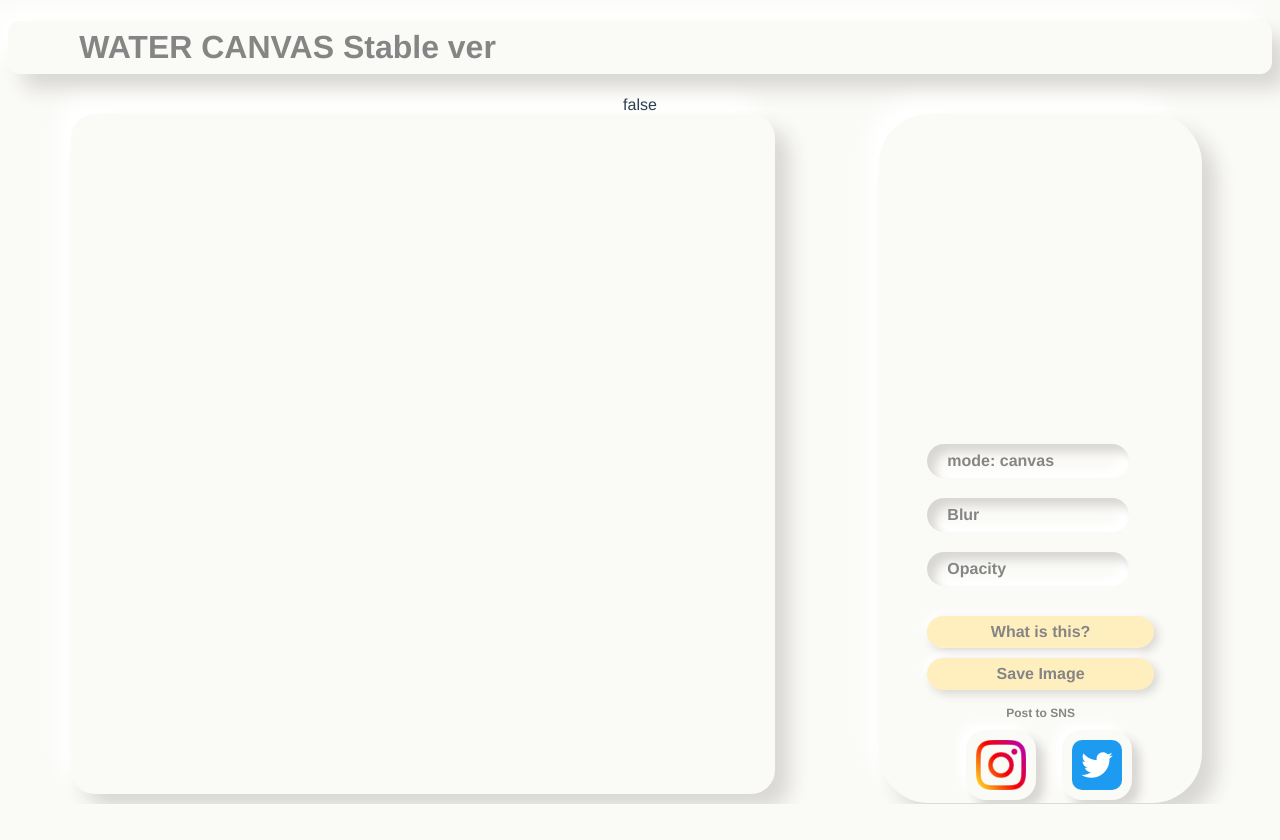
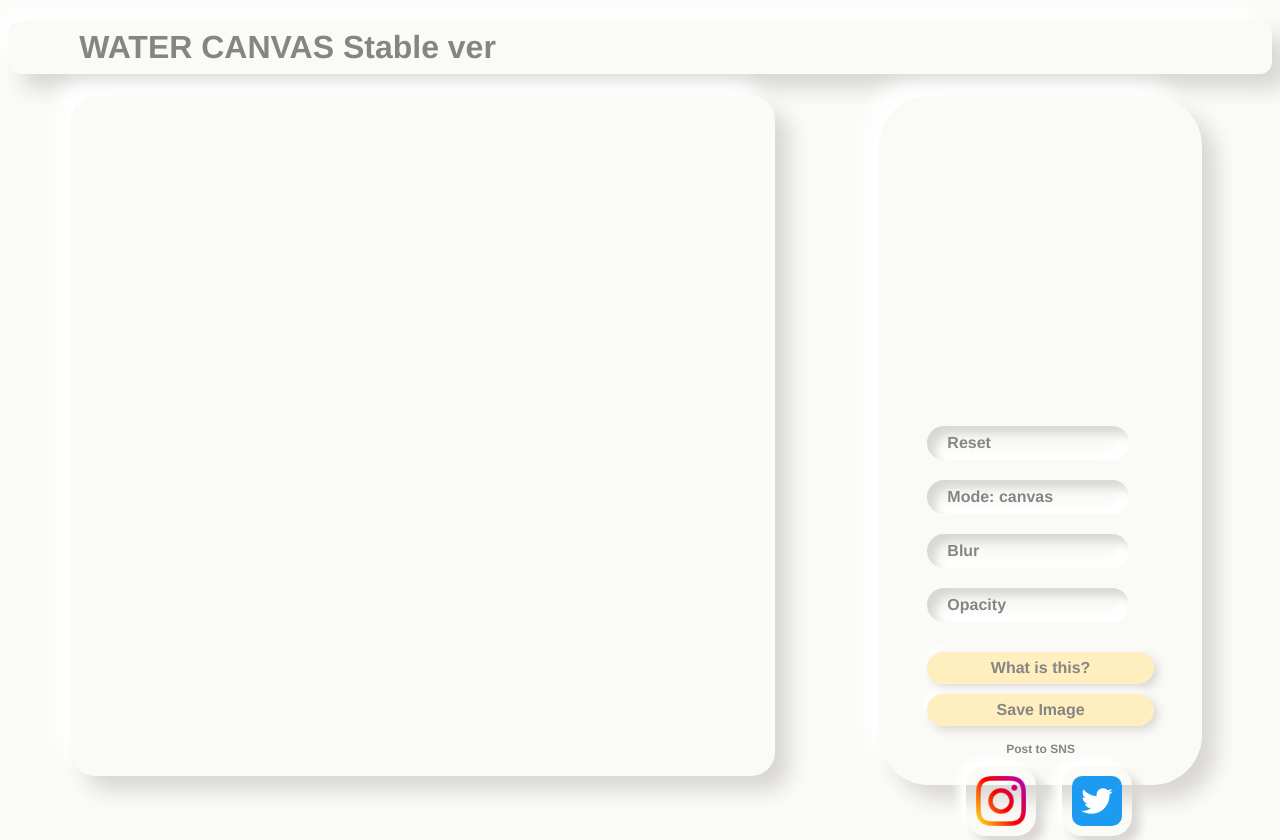
Before and after one commit to Shunkicreate/WaterCanvas, a Vue app: page / in a window 1280 px wide. Before the commit the page ends 804 px from the top, so only its background shows below. Built offline with nearby package versions, Linux system fonts and the light colour scheme.

Commit message:
complete reset and change mode

```diff
--- a/src/components/ColorSetting.vue
+++ b/src/components/ColorSetting.vue
@@ -3,8 +3,11 @@
     <div class="style color">
       <div class="picker"></div>
       <div class="toolBar">
+        <div class="bar mode" @click="ResetCanvas()">
+          <p>Reset</p>
+        </div>
         <div class="bar mode" @click="changeMode()">
-          <p>mode: {{ mode }}</p>
+          <p>Mode: {{ mode }}</p>
         </div>
         <div class="bar blur">
           <p>Blur</p>
@@ -58,9 +61,16 @@ export default defineComponent({
         element.reset()
       });
     }
+    function ResetCanvas() {
+      canvasReset.value = !canvasReset.value
+      childDrawCircles.forEach(element => {
+        element.reset()
+      });
+    }
     return {
       childColorSelector,
       changeMode,
+      ResetCanvas,
       mode
     }
     // const save = {
--- a/src/components/DrowCanvas.vue
+++ b/src/components/DrowCanvas.vue
@@ -1,4 +1,5 @@
-<template><div @abort="console.log('chnges')">{{ canvasReset }}</div>
+<template>
+  <div @abort="console.log('chnges')"></div>
 
   <div class="d-flex justify-content-center" id="drawcanvas"></div>
 </template>
@@ -26,7 +27,6 @@ export default defineComponent({
     const drawing = ref(false)
     const mode = inject('mode') as Ref
     const canvasReset = inject('canvasReset') as Ref
-    console.log(canvasReset.value)
     // const ChildSavedImage = inject('SavedImage') as Ref
 
 
@@ -34,21 +34,11 @@ export default defineComponent({
     const sleep = (ms: number) => new Promise((resolve) => setTimeout(resolve, ms));
     const output = () => {
       timeCounter.value += 1;
-      // timeCounter.value = Math.floor(timeCounter.value)
+    }
 
-
-      // console.log(`output: ${timeCounter.value} 秒`)
-    }
+    //50msごとにカウンターを設置
     setInterval(output, 50)
 
-
-    // console.log(`${new Date().getSeconds()} 秒`)
-    // const countTimer = function () {
-    //   timeCounter.value++;
-    //   sleep(200)
-    //   console.log(timeCounter.value)
-    //   return null;
-    // }
 
     const sketch = (p: p5) => {
       p.setup = () => {
@@ -80,6 +70,8 @@ export default defineComponent({
         // 図形の描画（1px ~ 720pxの間で大きさが変わる）
         // X座標, Y座標, width, height
         //       p.rect(360, 360, p.mouseX + 1, p.mouseX + 1);
+
+        //円を作る関数
         function createNewEllipse() {
           const H = p.random(0, 360)
           const S = p.random(20, 100)
@@ -93,50 +85,35 @@ export default defineComponent({
           p.ellipse(p.mouseX, p.mouseY, R, R)
         };
 
+        //円を更新する関数
         function drawEllipse() {
-          // const H = p.random(0, 360)
-          // const S = p.random(20, 100)
-          // const B = p.random(90, 100)
-          // const A = 10;
-          // const R = p.random(30, 120)
-
-          // const newData = new drawCircles(p.mouseX, p.mouseY, R, H, S, B, A)
-          // childDrawCircles.push(newData)
-
-          // p.fill(H, S, B, A)
-          // p.ellipse(p.mouseX, p.mouseY, R, R)
           childDrawCircles.forEach((value) => {
             for (let index = 0; index < 1; index++) {
-              // value.a[index] -=1;
               p.fill(value.h[index], value.s[index], value.b[index], 3);
               value.r[index] += 3;
               p.ellipse(value.x[index], value.y[index], value.r[index], value.r[index]);
             }
           });
         };
-        // function drawLikeWater() {
-        //   while (timeCounter.value) {
-        //     // drawEllipse()
-        //   }
-        // };
 
-
+        // モードがwaterの時の処理
         if (mode.value == 'water') {
           p.touchMoved = () => {
-            // console.log(timeCounter.value)
             if (!drawing.value) {
               console.log(drawing.value)
               drawing.value = true;
               console.log(drawing.value)
-              // setInterval(output, 2000)
-              // drawLikeWater()
             }
             if (timeCounter.value % 5 == 0) {
               createNewEllipse()
             }
-            //   console.log(drawing.value)
           };
+          if (drawing.value && timeCounter.value % 2 == 0) {
+            drawEllipse()
+          }
         }
+
+        // モードがcanvasのときの処理
         else if (mode.value == 'canvas') {
           canvasCounter.value++;
           p.touchMoved = () => {
@@ -146,28 +123,17 @@ export default defineComponent({
             };
           }
         }
-        if (drawing.value && timeCounter.value % 2 == 0 && mode.value == 'water') {
-          console.log("drawcircle")
-          drawEllipse()
-        }
-        if(canvasReset.value == true){
+
+        //キャンバスの初期化関数
+        if (canvasReset.value == true) {
           canvasReset.value = false;
-          p.fill('#ffffff')
-          p.rect(0,0,p.width*2, p.height*2)
+          p.fill('#fafaf7')
+          p.rect(0, 0, p.width * 2, p.height * 2)
         }
       };
-      // if (ChildSavedImageJudge.value == true){
-      //   // p.saveCanvas(Canvas,'wWaterCanvas','jpg');
-      // }
     };
 
     const canvasData = ref(new p5(sketch))
-
-    // if (canvasReset.value) {
-    //   canvasReset.value = !canvasReset.value;
-    //   // canvasData.value.resetMatrix();
-    //   console.log('canvasReset')
-    // }
 
 
     return {
@@ -180,11 +146,11 @@ export default defineComponent({
     };
   },
 
-      // if (this.canvasReset.value) {
-      //   this.canvasReset.value = !this.canvasReset.value;
-      //   this.canvasData.resetMatrix()
-      //   console.log('canvasReset')
-      // }
+  // if (this.canvasReset.value) {
+  //   this.canvasReset.value = !this.canvasReset.value;
+  //   this.canvasData.resetMatrix()
+  //   console.log('canvasReset')
+  // }
 
 
 });
```
